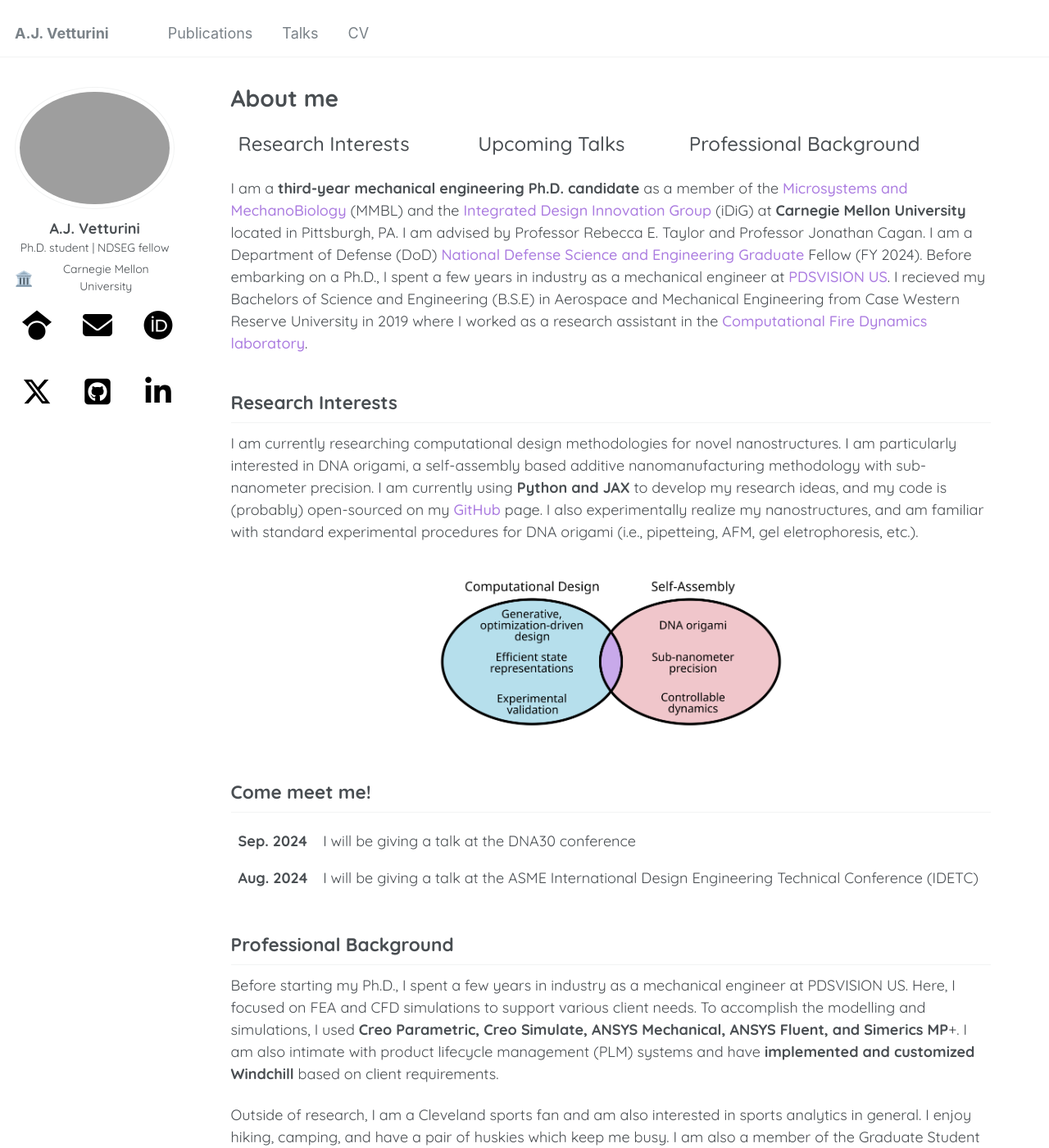
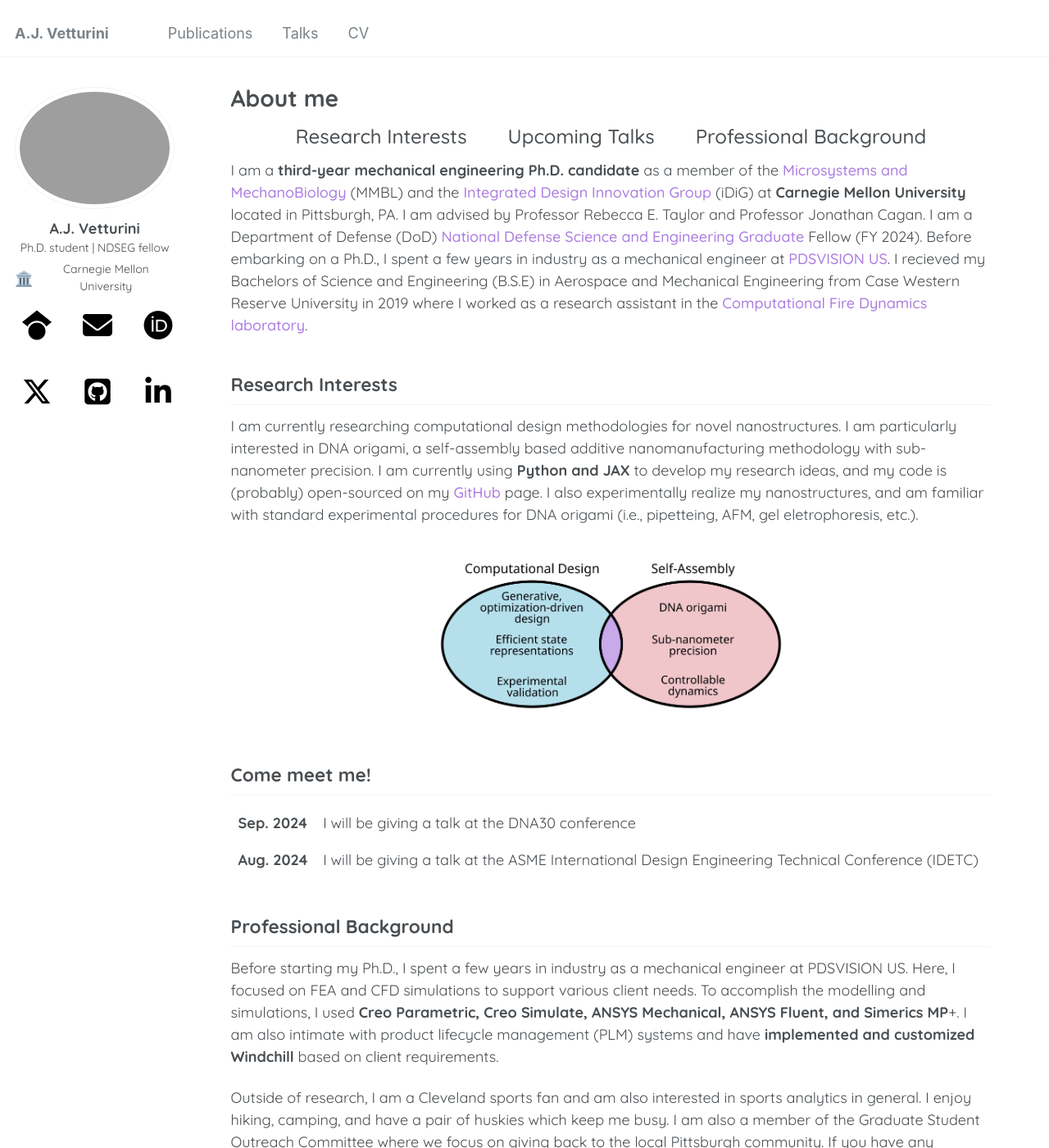
Before and after one commit to ajvetturini/ajvetturini.github.io, a Jekyll site: the page built from _pages/about.md, in a window 1280 px wide and 1400 px high. Shown: the whole window at 82% size. Built offline with Jekyll 4.4.1, drawn with Linux system fonts in a browser that asks for light colours.

Commit message:
cleaned up nav bar css

```diff
--- a/_includes/head/custom.html
+++ b/_includes/head/custom.html
@@ -11,7 +11,7 @@
 <link rel="apple-touch-icon" sizes="144x144" href="{{ base_path }}/images/apple-touch-icon-144x144.png?v=M44lzPylqQ">
 <link rel="apple-touch-icon" sizes="152x152" href="{{ base_path }}/images/apple-touch-icon-152x152.png?v=M44lzPylqQ">
 <link rel="apple-touch-icon" sizes="180x180" href="{{ base_path }}/images/apple-touch-icon-180x180.png?v=M44lzPylqQ">
-<link rel="icon" type="image/png" href="{{ base_path }}/images/favicon-32x32.png?v=M44lzPylqQ" sizes="32x32">
+<link rel="icon" type="image/png" href="{{ base_path }}/images/DNA_Icon.png" sizes="32x32">
 <link rel="icon" type="image/png" href="{{ base_path }}/images/android-chrome-192x192.png?v=M44lzPylqQ" sizes="192x192">
 <link rel="icon" type="image/png" href="{{ base_path }}/images/favicon-96x96.png?v=M44lzPylqQ" sizes="96x96">
 <link rel="icon" type="image/png" href="{{ base_path }}/images/favicon-16x16.png?v=M44lzPylqQ" sizes="16x16">
--- a/_pages/about.md
+++ b/_pages/about.md
@@ -7,7 +7,11 @@ redirect_from:
   - /about.html
 ---
 
-[Research Interests](#research-interests) || [Upcoming Talks](#come-meet-me) || [Professional Background](#professional-background) ||
+<div class="top-nav">
+  <a href="#research-interests">Research Interests</a>
+  <a href="#come-meet-me">Upcoming Talks</a>
+  <a href="#professional-background">Professional Background</a>
+</div>
 
 I am a **third-year mechanical engineering Ph.D. candidate** as a member of the [Microsystems and MechanoBiology](https://www.andrew.cmu.edu/user/bex/pages/welcome/){:target="_blank"} (MMBL) and the [Integrated Design Innovation Group](https://www.cmu.edu/me/idig/index.html){:target="_blank"} (iDiG) at **Carnegie Mellon University** located in Pittsburgh, PA. I am advised by Professor Rebecca E. Taylor and Professor Jonathan Cagan. I am a Department of Defense (DoD) [National Defense Science and Engineering Graduate](https://www.ndseg.org/){:target="_blank"} Fellow (FY 2024). Before embarking on a Ph.D., I spent a few years in industry as a mechanical engineer at [PDSVISION US](https://pdsvision.com/){:target="_blank"}. I recieved my Bachelors of Science and Engineering (B.S.E) in Aerospace and Mechanical Engineering from Case Western Reserve University in 2019 where I worked as a research assistant in the [Computational Fire Dynamics laboratory](https://engineering.case.edu/research/labs/computational-fire-dynamics){:target="_blank"}.
 
--- a/_sass/_page.scss
+++ b/_sass/_page.scss
@@ -421,3 +421,20 @@
   font-size: $type-size-6;
   text-transform: uppercase;
 }
+
+.top-nav {
+  display: flex;
+  flex-wrap: wrap;
+  gap: 50px;  /* Adjust spacing between links */
+  row-gap: 10px;
+  justify-content: center; /* Center the links */
+  text-align: center;
+  margin-bottom: 10px; /* Adds space below the nav bar */
+}
+
+.top-nav a {
+  white-space: nowrap;  /* Prevent text wrapping inside each link */
+  font-size: 24px; /* Increase font size */
+  color: #494E52; /* Change text color to gray */
+  text-decoration: none; /* Optional: remove underline */
+}
```
Also changed, not shown: images/DNA_Icon.png (added).
